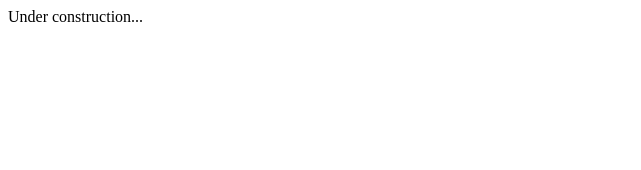
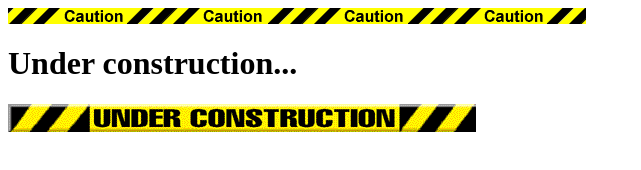
Before and after one commit to CoolGuy75562/CoolGuy75562.github.io, a plain HTML site: page index.html in a window 1280 px wide. Shown: the whole page, without its empty margins (0-641 px from the left). Drawn offline with Linux system fonts and the light colour scheme.

Commit message:
Under construction

```diff
--- a/index.html
+++ b/index.html
@@ -1,5 +1,9 @@
 <html>
+<header>
+<img src="images/caution.gif" />
+</header>
 <body>
-Under construction...
+<h1>Under construction...</h1>
+<img src="images/under-construction.gif" />
 </body>
 </html>
```
Also changed, not shown: images/caution.gif (added), images/under-construction.gif (added).
